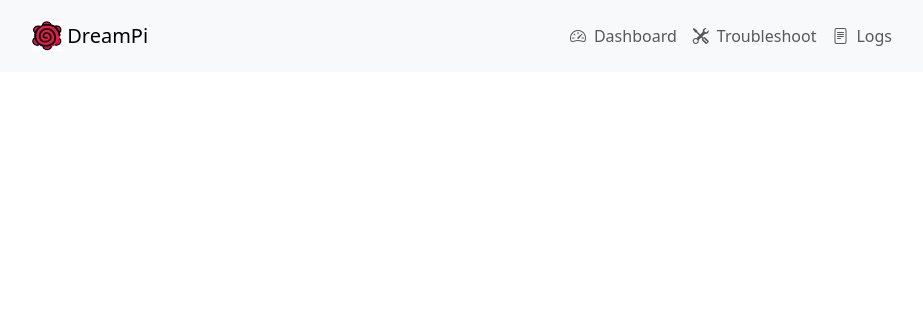
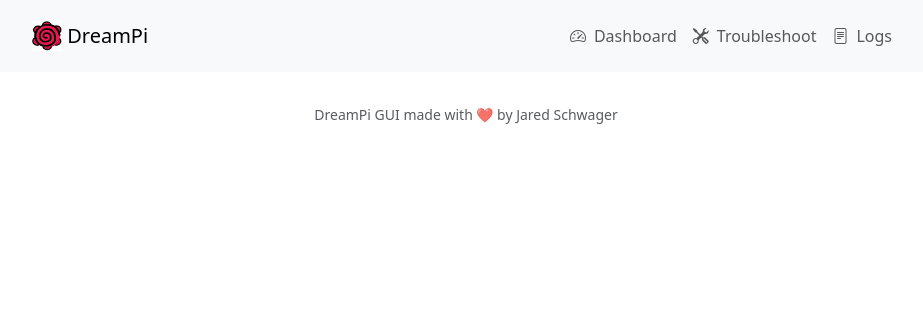
Before and after one commit to jschwager/dreampi-gui, a Flask app: template templates/logs.html in a window 1280 px wide. Shown: the top 332 px of the page, without its empty margins (174-1097 px from the left). Run offline with Flask 3, Linux system fonts and the light colour scheme; the template is opened without the code that fills it, so the values that code supplies are empty.

Commit message:
Added small footer text
Co-authored-by: Copilot <copilot@github.com>

```diff
--- a/templates/footer.html
+++ b/templates/footer.html
@@ -1,4 +1,8 @@
 	</div>
+
+	<footer class="text-center text-muted small py-3">
+		DreamPi GUI made with ❤️ by Jared Schwager
+	</footer>
 
 	<script src="https://cdn.jsdelivr.net/npm/bootstrap@5.3.8/dist/js/bootstrap.bundle.min.js" integrity="sha384-FKyoEForCGlyvwx9Hj09JcYn3nv7wiPVlz7YYwJrWVcXK/BmnVDxM+D2scQbITxI" crossorigin="anonymous"></script>
 </body>
```
